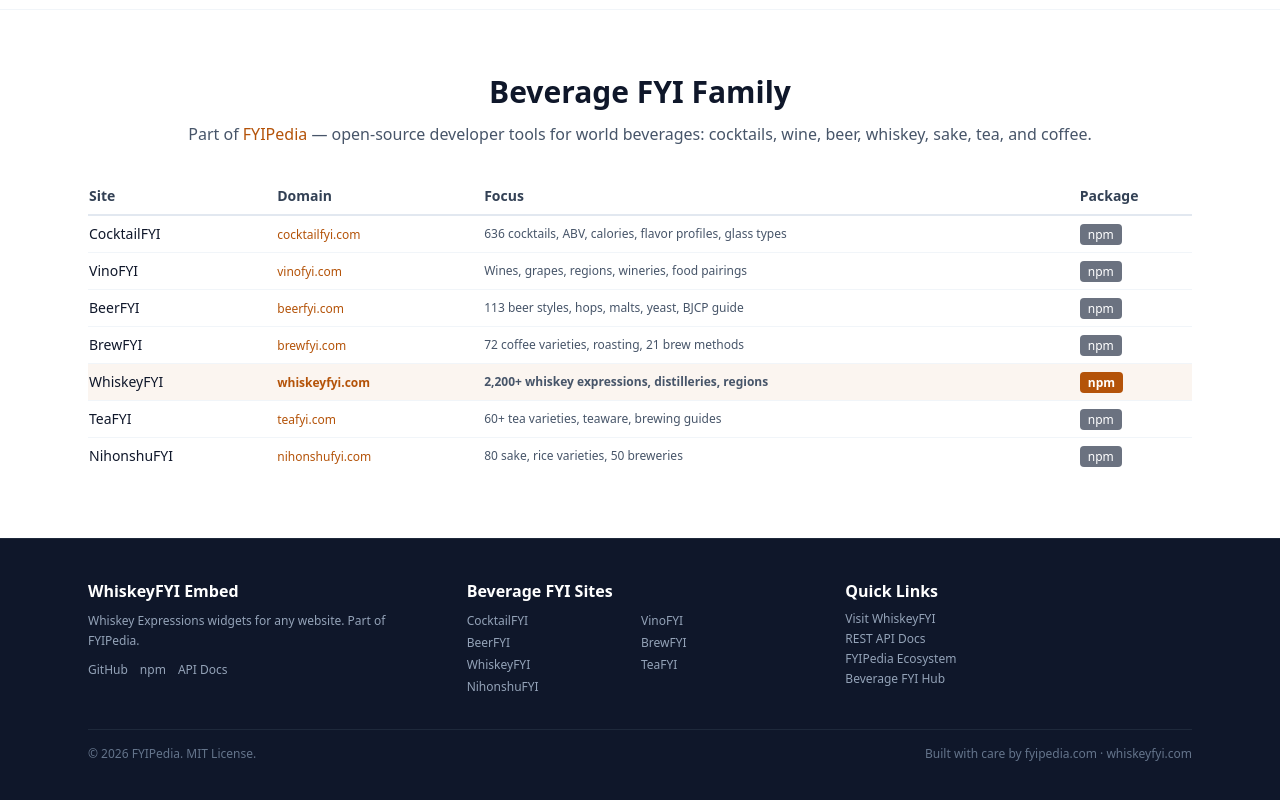
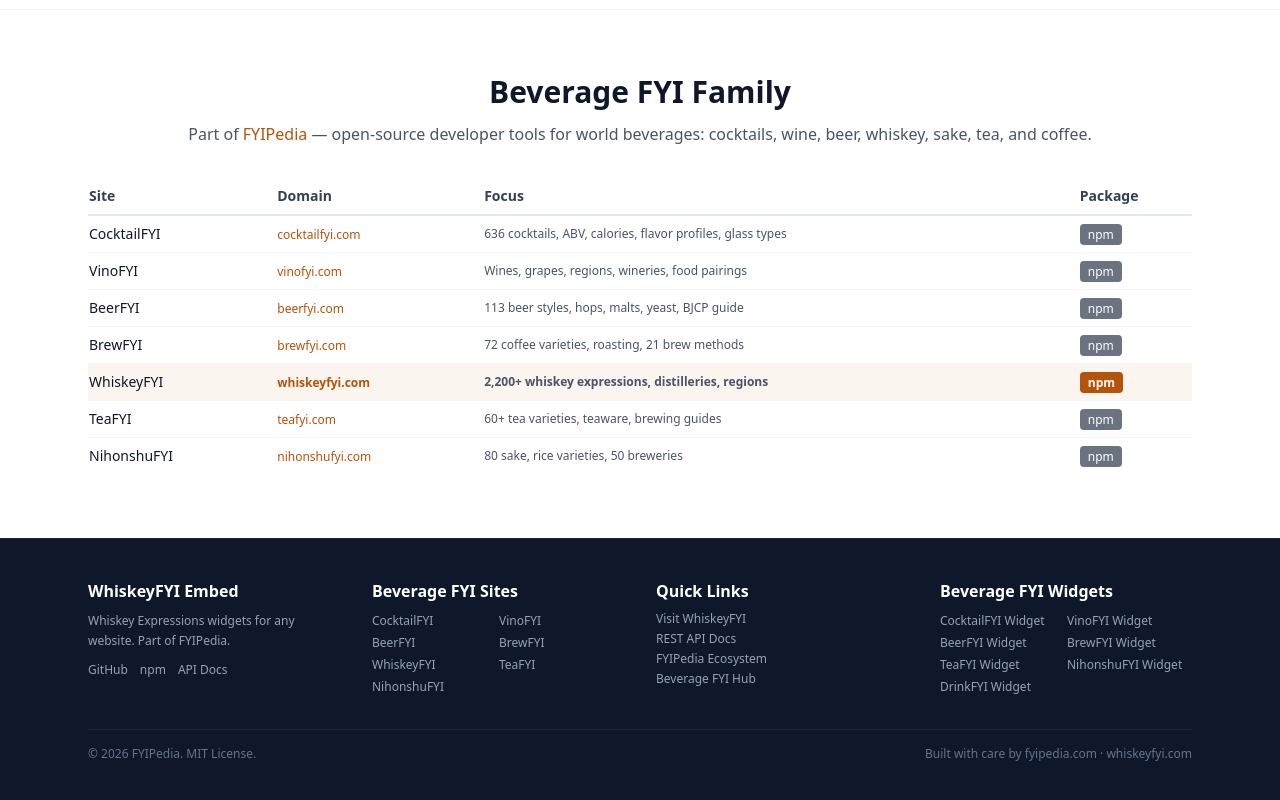
Before and after one commit to fyipedia/whiskeyfyi-embed, a website: page docs/index.html in a window 1280 px wide. Shown: the part 3804-4604 px from the top of the page. Drawn offline with nearby package versions, Linux system fonts and the light colour scheme; a script that the page names is missing.

Commit message:
feat: add family widget cross-links in footer for SEO link equity

```diff
--- a/docs/index.html
+++ b/docs/index.html
@@ -384,7 +384,7 @@
   <!-- FOOTER -->
   <footer class="bg-slate-900 dark:bg-slate-950 text-slate-300 py-10 border-t border-slate-800">
     <div class="max-w-6xl mx-auto px-4 sm:px-6">
-      <div class="grid sm:grid-cols-3 gap-8 mb-8">
+      <div class="grid sm:grid-cols-4 gap-8 mb-8">
         <div>
           <h4 class="font-bold text-white mb-2">WhiskeyFYI Embed</h4>
           <p class="text-xs text-slate-400 leading-relaxed mb-3">Whiskey Expressions widgets for any website. Part of <a href="https://fyipedia.com" class="hover:text-white" target="_blank" rel="noopener">FYIPedia</a>.</p>
@@ -415,6 +415,18 @@
             <li><a href="https://drinkfyi.com" target="_blank" rel="noopener" class="text-slate-400 hover:text-white">Beverage FYI Hub</a></li>
           </ul>
         </div>
+              <div>
+          <h4 class="font-bold text-white mb-2">Beverage FYI Widgets</h4>
+          <div class="grid grid-cols-2 gap-0.5 text-xs">
+            <a href="https://widget.cocktailfyi.com" target="_blank" rel="noopener" class="text-slate-400 hover:text-white py-0.5">CocktailFYI Widget</a>
+            <a href="https://widget.vinofyi.com" target="_blank" rel="noopener" class="text-slate-400 hover:text-white py-0.5">VinoFYI Widget</a>
+            <a href="https://widget.beerfyi.com" target="_blank" rel="noopener" class="text-slate-400 hover:text-white py-0.5">BeerFYI Widget</a>
+            <a href="https://widget.brewfyi.com" target="_blank" rel="noopener" class="text-slate-400 hover:text-white py-0.5">BrewFYI Widget</a>
+            <a href="https://widget.teafyi.com" target="_blank" rel="noopener" class="text-slate-400 hover:text-white py-0.5">TeaFYI Widget</a>
+            <a href="https://widget.nihonshufyi.com" target="_blank" rel="noopener" class="text-slate-400 hover:text-white py-0.5">NihonshuFYI Widget</a>
+            <a href="https://widget.drinkfyi.com" target="_blank" rel="noopener" class="text-slate-400 hover:text-white py-0.5">DrinkFYI Widget</a>
+          </div>
+        </div>
       </div>
       <div class="border-t border-slate-800 pt-4 flex flex-col sm:flex-row justify-between gap-2 text-xs text-slate-500">
         <span>&copy; <span x-text="new Date().getFullYear()"></span> FYIPedia. MIT License.</span>
```
